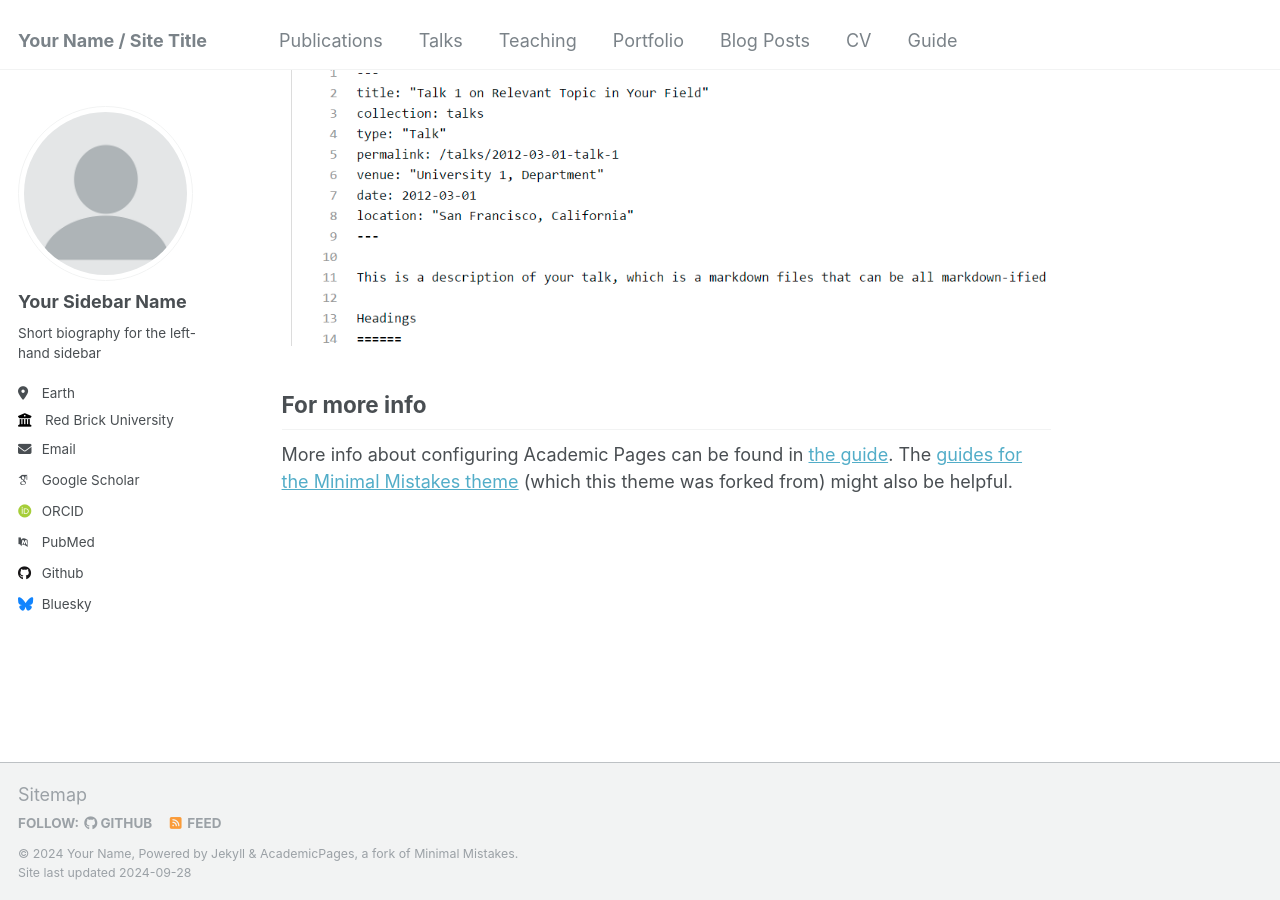
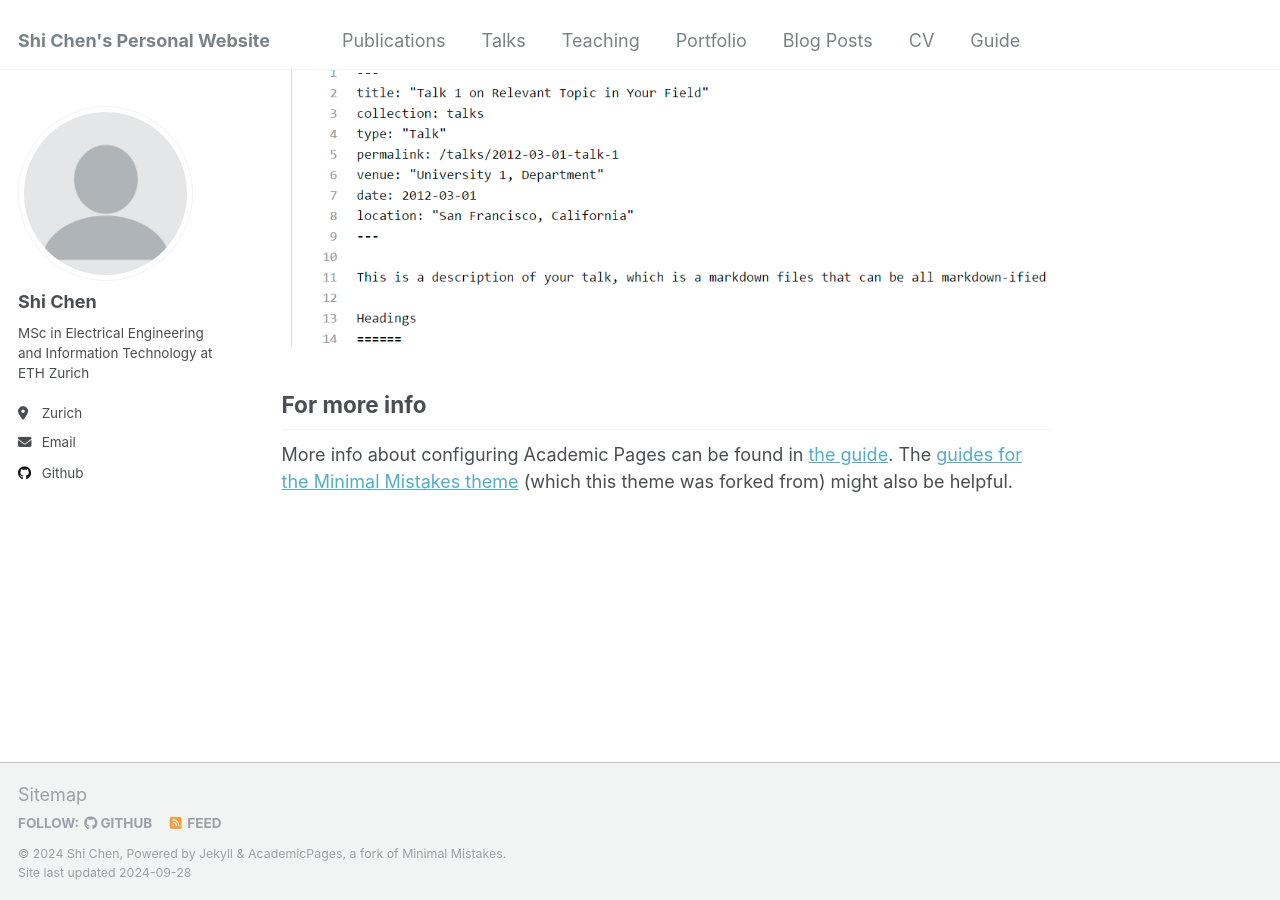
Before and after one commit to cs-vision/cs-vision.github.io, a Jekyll site: the page built from _pages/about.md, in a window 1280 px wide and 900 px high, scrolled down 2643 px. Built offline with Jekyll 4.4.1, drawn with Linux system fonts in a browser that asks for light colours; some web fonts are replaced.

Commit message:
Update _config.yml

```diff
--- a/_config.yml
+++ b/_config.yml
@@ -8,13 +8,13 @@
 
 # Basic Site Settings
 locale                   : "en-US"
-title                    : "Your Name / Site Title"
+title                    : "Shi Chen's Personal Website"
 title_separator          : "-"
-name                     : &name "Your Name"
-description              : &description "personal description"
-url                      : https://academicpages.github.io # the base hostname & protocol for your site e.g. "https://mmistakes.github.io"
+name                     : &name "Shi Chen"
+description              : &description "MSc in Electrical Engineering and Information Technology at ETH Zurich"
+url                      : https://cs-vision.github.io # the base hostname & protocol for your site e.g. "https://mmistakes.github.io"
 baseurl                  : "" # the subpath of your site, e.g. "/blog"
-repository               : "academicpages/academicpages.github.io"
+repository               : "cs-vision.github.io"
 
 # Site Author - The following control what appear as part of the author content on the side bar.
 #               If a field is blank the icon and link will not appear, otherwise it will be shown.
@@ -22,33 +22,33 @@ repository               : "academicpages/academicpages.github.io"
 author:
   # Biographic information
   avatar           : "profile.png"
-  name             : "Your Sidebar Name"
+  name             : "Shi Chen"
   pronouns         : # example: "she/her"
-  bio              : "Short biography for the left-hand sidebar"
-  location         : "Earth"
-  employer         : "Red Brick University"
+  bio              : "MSc in Electrical Engineering and Information Technology at ETH Zurich"
+  location         : "Zurich"
+  employer         : # "Red Brick University"
   uri              : # URL
-  email            : "none@example.org"
+  email            : "shichen@student.ethz.ch"
 
   # Academic websites
   arxiv            : # URL - Update with the correct link to your profile
-  googlescholar    : "https://scholar.google.com/citations?user=PS_CX0AAAAAJ"
+  googlescholar    : # "https://scholar.google.com/citations?user=PS_CX0AAAAAJ"
   impactstory      : # URL
-  orcid            : "http://orcid.org/yourorcidurl"
+  orcid            : # "http://orcid.org/yourorcidurl"
   semantic         : # URL
-  pubmed           : "https://www.ncbi.nlm.nih.gov/pubmed/?term=john+snow"
+  pubmed           : # "https://www.ncbi.nlm.nih.gov/pubmed/?term=john+snow"
   researchgate     : # URL
 
   # Repositories and software development
   bitbucket        : # Username - Update with your username on the site
   codepen          : # Username
   dribbble         : # Username
-  github           : "academicpages"
+  github           : "cs-vision"
   kaggle           : # Username
   stackoverflow    : # User number or user number and name (i.e., use "1" or "1/jeff-atwood")
 
   # Social media
-  bluesky          : "bsky.app" # Replace this with you Bluesky username
+  bluesky          : # "bsky.app" # Replace this with you Bluesky username
   facebook         : # Username
   flickr           : # Username
   foursquare       : # Username
```
